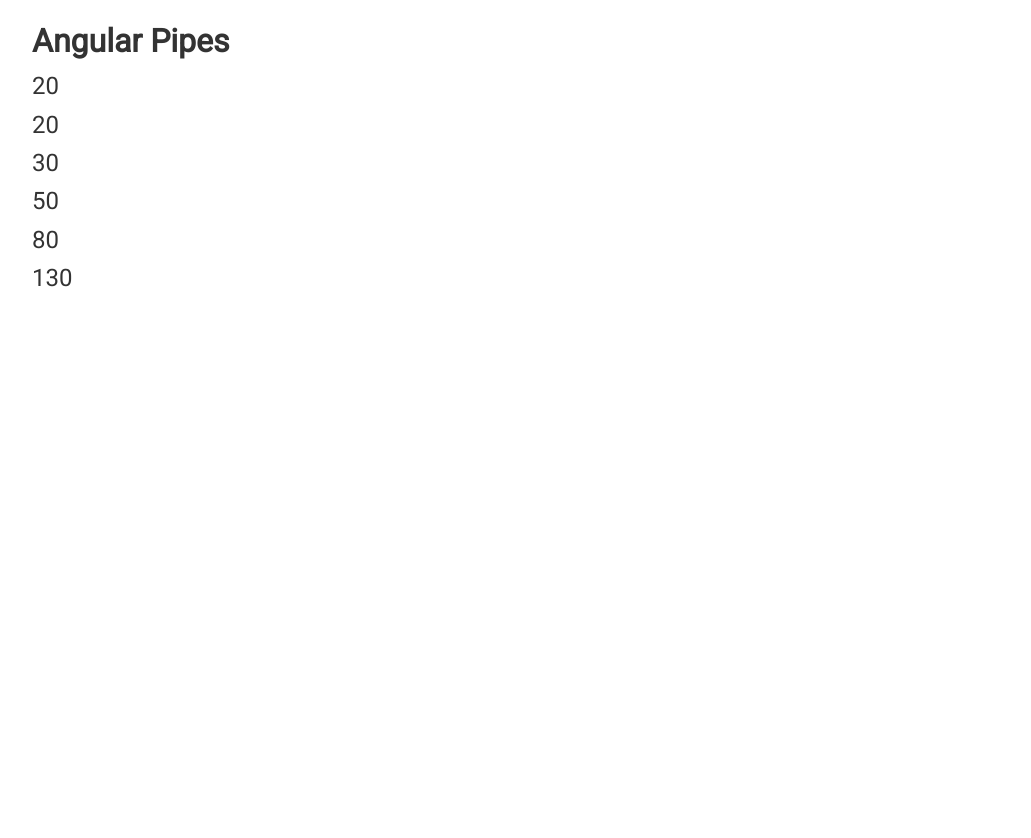
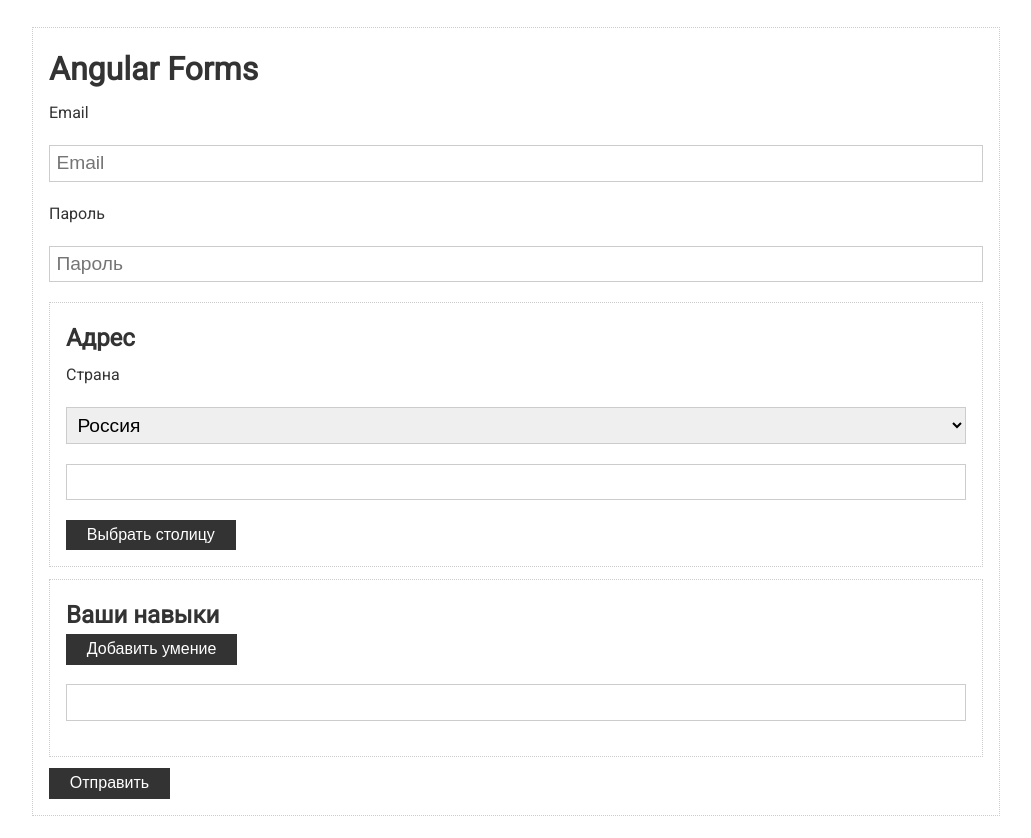
Before and after one commit to SergBobyr/Projects, an Angular app: page / in a window 1280 px wide. Shown: the top 838 px of the page, without its empty margins (124-1155 px from the left). Before the commit the page ends 800 px from the top, so only its background shows below. Built offline with nearby package versions, Linux system fonts and the light colour scheme.

Commit message:
services

```diff
--- a/src/app/app.component.html
+++ b/src/app/app.component.html
@@ -1,9 +1,40 @@
 <div class="container">
-<h1>Angular Pipes</h1>
-  <p>{{10 | mult}}</p>
-  <p>{{10 | mult:2}}</p>
-  <p>{{10 | mult:3}}</p>
-  <p>{{10 | mult:5}}</p>
-  <p>{{10 | mult:8}}</p>
-  <p>{{10 | mult:13}}</p>
+  <form class="card">
+    <h1>Angular Forms</h1>
+    <div class="form-control">
+      <label>Email</label>
+      <input type="text" placeholder="Email">
+      <div class="validation"></div>
+    </div>
+
+    <div class="form-control">
+      <label>Пароль</label>
+      <input type="password" placeholder="Пароль">
+      <div class="validation"></div>
+    </div>
+    <div class="card">
+      <h2>Адрес</h2>
+      <div class="form-control">
+        <label>Страна</label>
+        <select>
+          <option value="ru">Россия</option>
+          <option value="ua">Украина</option>
+          <option value="by">Беларусь</option>
+        </select>
+      </div>
+      <div class="form-control">
+        <input type="text">
+      </div>
+      <button class="btn">Выбрать столицу</button>
+    </div>
+<div class="card">
+  <h2>Ваши навыки</h2>
+  <button class="btn">Добавить умение</button>
+<div class="form-control">
+  <label></label>
+   <input type="text">
 </div>
+</div>
+    <button class="btn">Отправить</button>
+  </form>
+</div>
--- a/src/app/app.component.ts
+++ b/src/app/app.component.ts
@@ -1,23 +1,9 @@
-import {Component} from '@angular/core';
+import {Component} from '@angular/core'
 
 @Component({
   selector: 'app-root',
   templateUrl: './app.component.html',
-  styleUrls: ['./app.component.scss']
+  styleUrls: ['./app.component.scss'],
 })
-export class AppComponent{
-  e: number = Math.E
-  str= 'hello world'
-  date: Date = new Date()
-  float = 0.42
-  obj= {
-    a:1,
-  b:{
-      c:2,
-    d:{
-        e:3,
-      f:4
-    }
-  }
+export class AppComponent  {
 }
-}
--- a/src/app/app.module.ts
+++ b/src/app/app.module.ts
@@ -1,18 +1,18 @@
 import { BrowserModule } from '@angular/platform-browser';
 import { NgModule } from '@angular/core';
 import { AppComponent } from './app.component';
-import {FormsModule} from '@angular/forms';
-import {MultByPipe} from './pipes/mult-by.pipe';
+import {FormsModule, ReactiveFormsModule} from '@angular/forms';
+
 
 
 @NgModule({
   declarations: [
     AppComponent,
-    MultByPipe
   ],
   imports: [
     BrowserModule,
     FormsModule
+    // ReactiveFormsModule
   ],
   providers: [],
   bootstrap: [AppComponent]
--- a/src/app/pipes/mult-by.pipe.ts
+++ /dev/null
@@ -1,8 +0,0 @@
-import {Pipe, PipeTransform} from '@angular/core';
-
-@Pipe({name: 'mult'})
-export class MultByPipe implements PipeTransform {
-  transform(num: number, pow: number = 2): number {
-    return num * pow
-  }
-}
```
